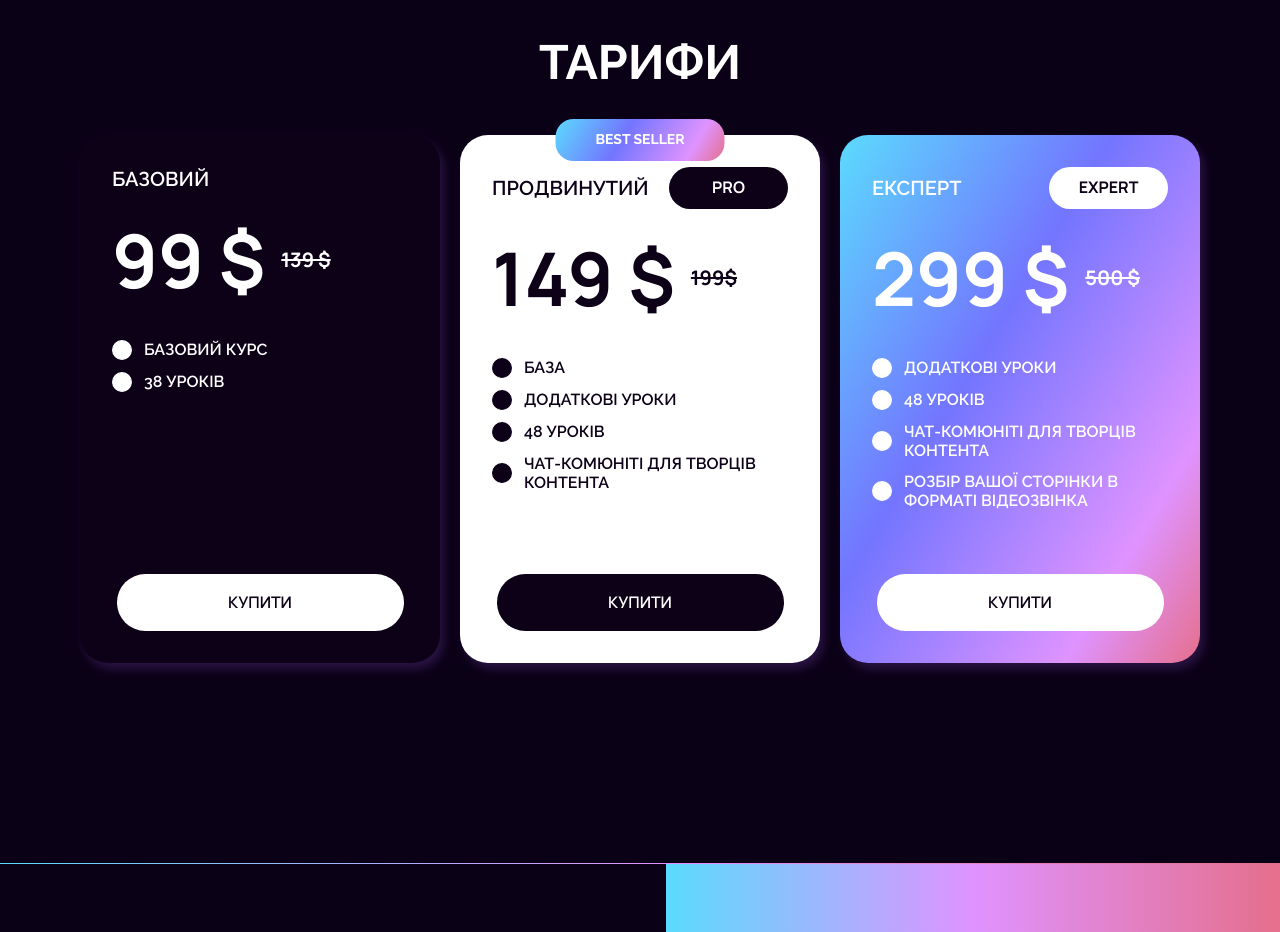
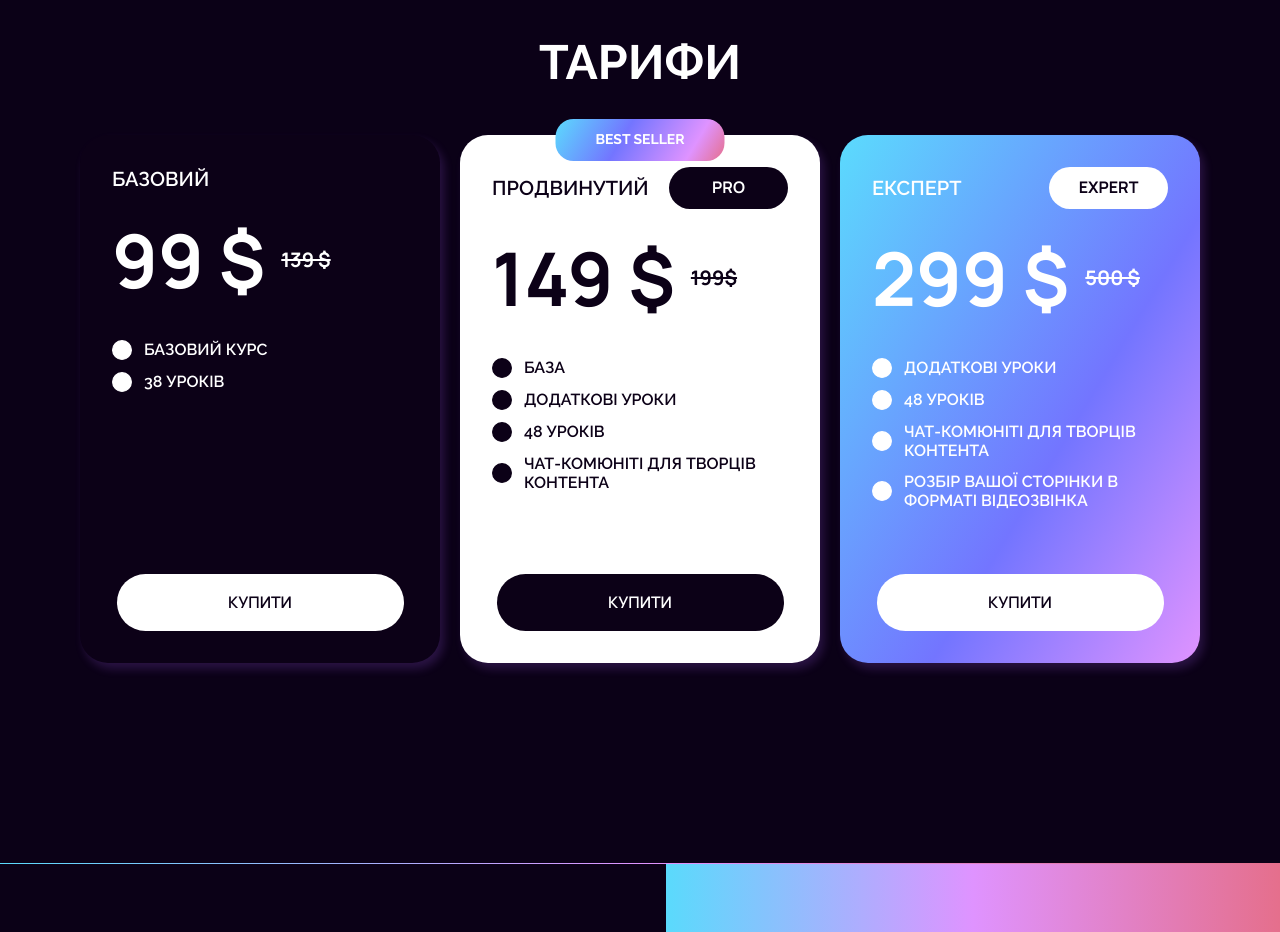
Before and after one commit to Filbertik/video_academ_next, a Next.js app: page /viral-video-course in a window 1280 px wide. Shown: the part 920-1852 px from the top of the page. Built offline with nearby package versions, Linux system fonts and the light colour scheme; a web font is replaced by a local one.

Commit message:
tarifs edit colors 1

```diff
--- a/src/app/viral-video-course/ViralVideoCoursePage.tsx
+++ b/src/app/viral-video-course/ViralVideoCoursePage.tsx
@@ -208,10 +208,15 @@ export default function ViralVideoCoursePage() {
                       tier.isPopular
                         ? 'bg-white'
                         : tier.isExpert
-                          ? 'bg-[linear-gradient(121deg,_#5bdbfd_0%,_#7375ff_40.3%,_#df93ff_79.87%,_#e56f8c_100%)]' // 🔹 ЗМІНА: точний градієнт як у ТЗ
+                          ? 'bg-[linear-gradient(121deg,_#5bdbfd_0%,_#7375ff_60.3%,_#df93ff_99.87%,_#e56f8c_100%)]' // 🔹 ЗМІНА: точний градієнт як у ТЗ
                           : 'bg-[#0c0117]'
                     }`}
                   style={{ minHeight: '465px' }}
+                  // style={{
+                  //   width: '360px', // 🔹 ЗМІНА
+                  //   height: '466px', // 🔹 ЗМІНА
+                  //   borderRadius: '28px', // 🔹 ЗМІНА
+                  // }}
                 >
                   {tier.isPopular && (
                     <div className="absolute -top-4 left-1/2 transform -translate-x-1/2">
```
